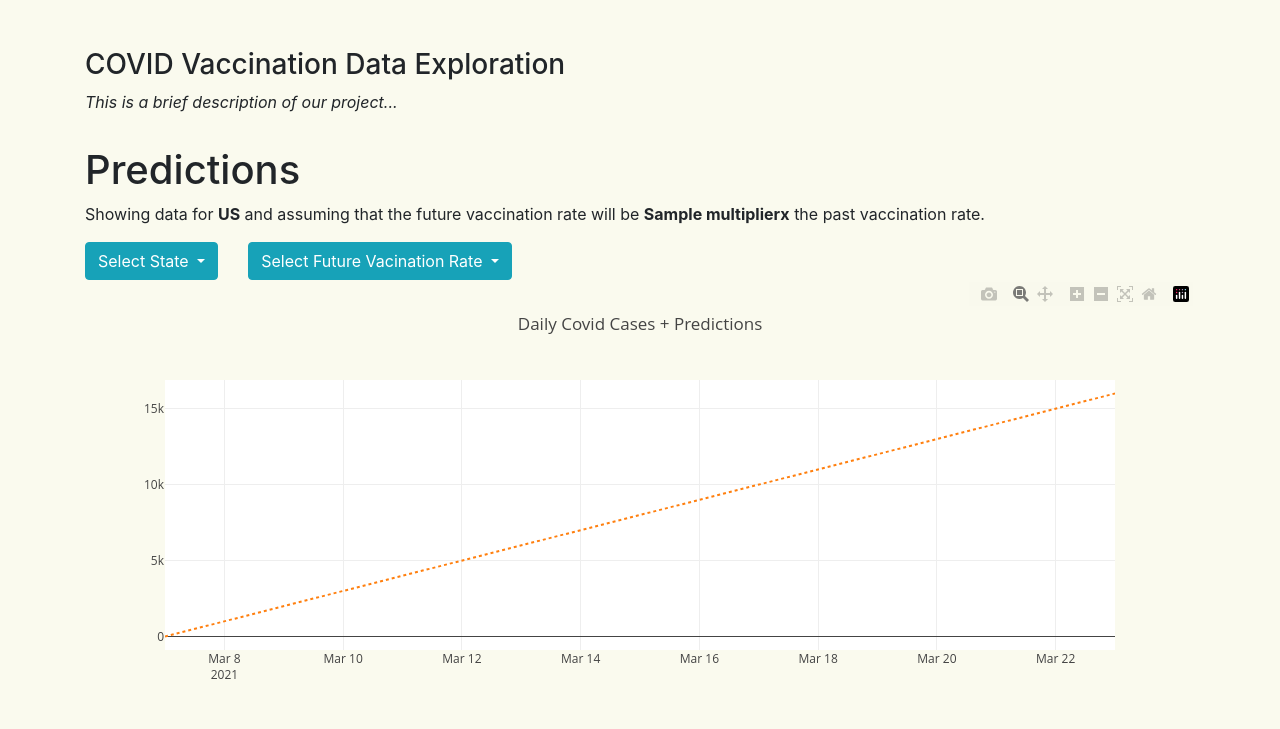
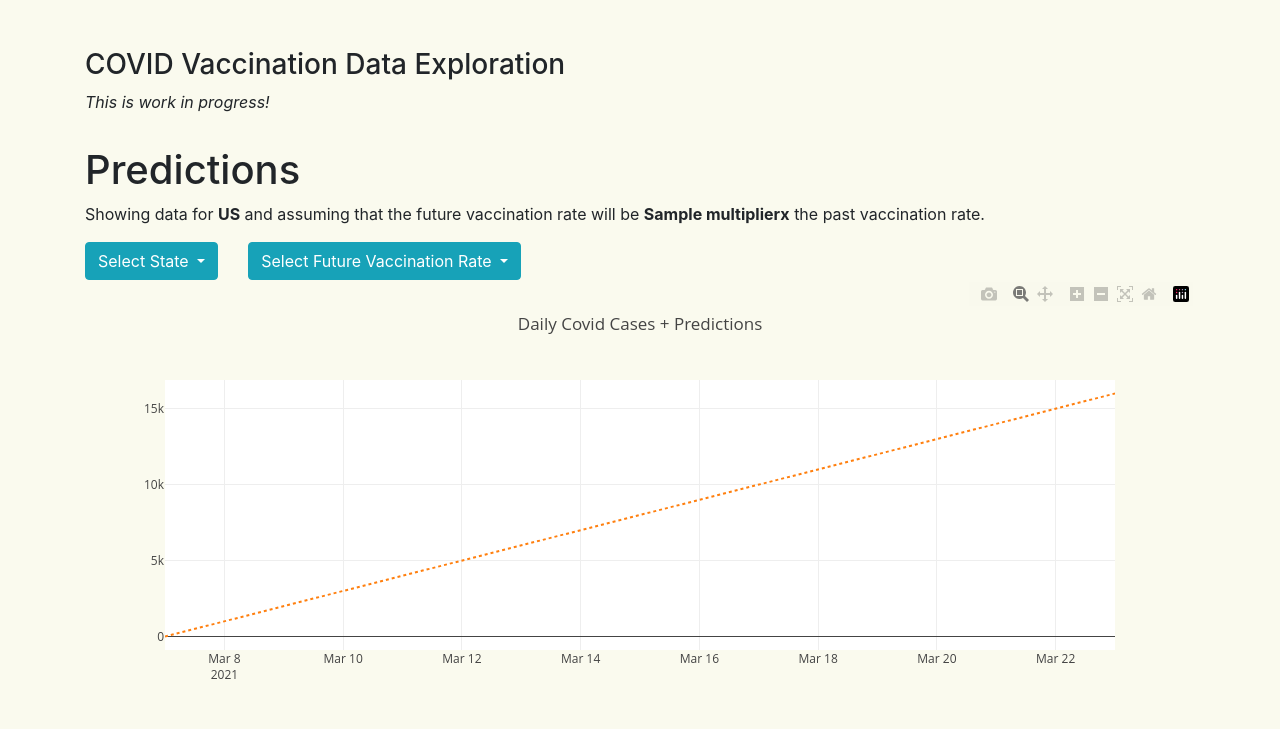
Before and after one commit to snwessel/DataScienceCapstone, a Flask app: template app/templates/index.html in a window 1280 px wide. Shown: the part 56-785 px from the top of the page. Run offline with Flask 2, Linux system fonts and the light colour scheme; the template is opened without the code that fills it: most values are stand-ins (such as "Sample title", 1, 10 or a date in 2020); some libraries are stand-ins or nearby versions.

Commit message:
Update wording on web page

```diff
--- a/app/data_loader.py
+++ b/app/data_loader.py
@@ -146,7 +146,7 @@ class DataLoader:
         future_dates.append(date_str)
 
     vaccinations_by_date_dict = {
-      "date": future_dates, #TODO: generate future dates here
+      "date": future_dates,
       "vaccinations": predicted_daily_totals.tolist()
     }
     return vaccinations_by_date_dict
--- a/app/templates/index.html
+++ b/app/templates/index.html
@@ -2,7 +2,7 @@
 
 {% block content %}
   <h3>COVID Vaccination Data Exploration</h3>
-  <p class="font-italic">This is a brief description of our project...</p>
+  <p class="font-italic">This is work in progress!</p>
   <section>
     <h1>Predictions</h1>
     <p>
@@ -27,7 +27,7 @@
       <div class="col-auto">
         <div class="dropdown">
           <button class="btn btn-info dropdown-toggle" type="button" id="dropdownMenuButton" data-toggle="dropdown" aria-haspopup="true" aria-expanded="false">
-            Select Future Vacination Rate
+            Select Future Vaccination Rate
           </button>
           <div class="dropdown-menu" aria-labelledby="dropdownMenuButton">
             <a class="dropdown-item" href="?state={{state}}&multiplier=0.5">0.5x Past Rate</a>
```
